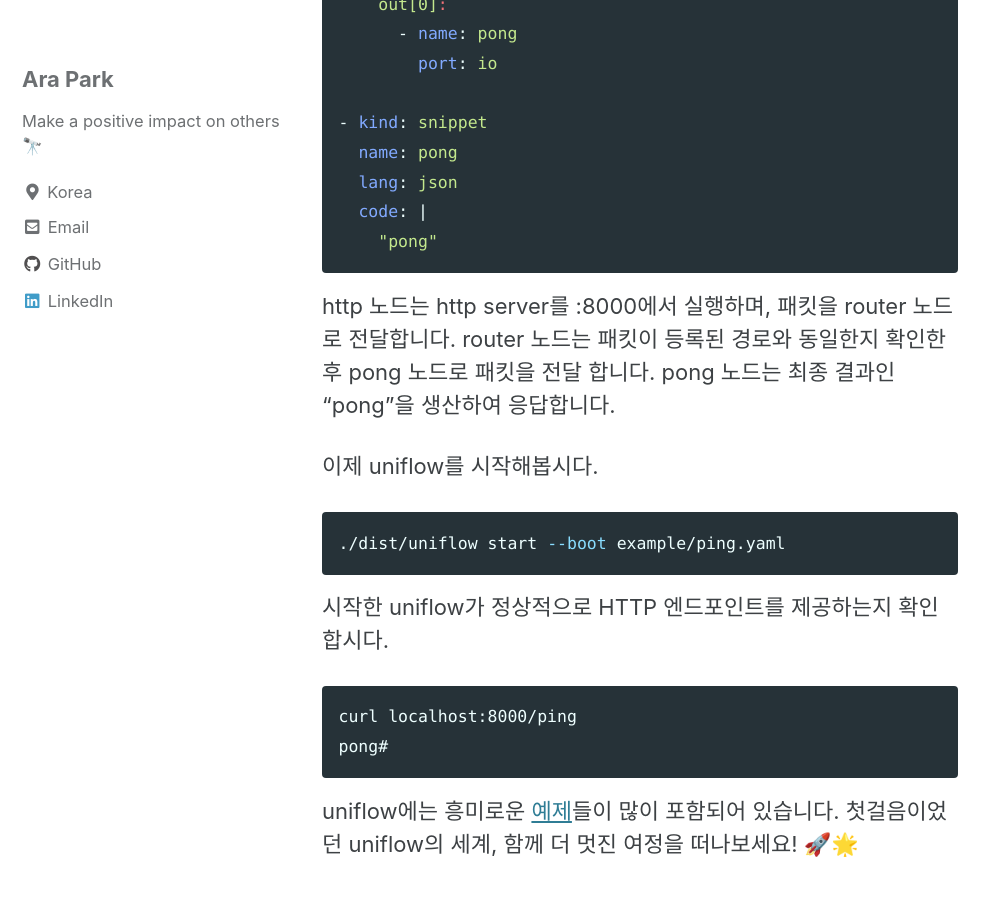
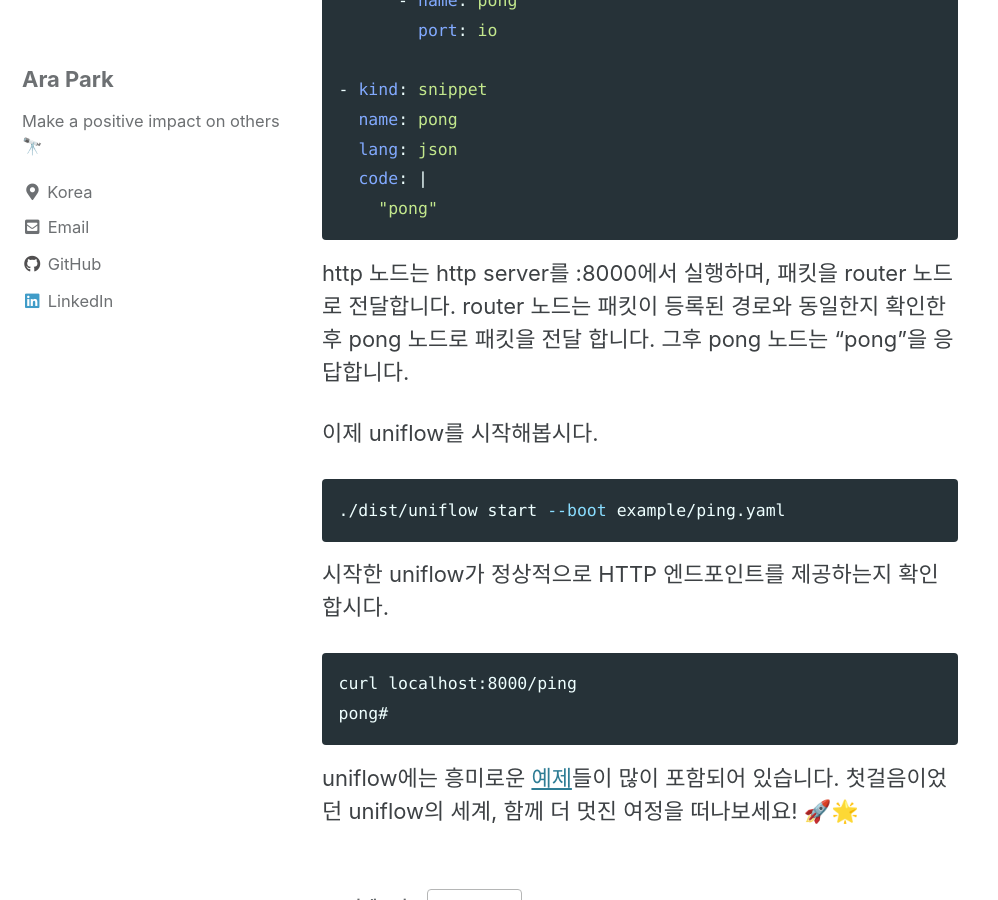
Before and after one commit to siyul-park/siyul-park.github.io, a Jekyll site: the page built from _posts/2023-11-20-hello-uniflow.md, in a window 1280 px wide and 900 px high, scrolled down 2525 px. Shown: the whole window, without its empty margins (0-998 px from the left). Built offline with Jekyll 4.4.1, drawn with Linux system fonts in a browser that asks for light colours; cached includes are drawn as plain includes; comment, search, counter and statistics services are not loaded; some of the changed text lies outside the part shown.

Commit message:
docs: hello uniflow드내용 다듬기

````diff
--- a/_posts/2023-11-20-hello-uniflow.md
+++ b/_posts/2023-11-20-hello-uniflow.md
@@ -66,7 +66,7 @@ uniflow
   code: |
     "pong"
 ```
-http 노드는 http server를 :8000에서 실행하며, 패킷을 router 노드로 전달합니다. router 노드는 패킷이 등록된 경로와 동일한지 확인한 후 pong 노드로 패킷을 전달 합니다. pong 노드는 최종 결과인 "pong"을 생산하여 응답합니다.
+http 노드는 http server를 :8000에서 실행하며, 패킷을 router 노드로 전달합니다. router 노드는 패킷이 등록된 경로와 동일한지 확인한 후 pong 노드로 패킷을 전달 합니다. 그후 pong 노드는 "pong"을 응답합니다.
 
 이제 uniflow를 시작해봅시다.
 
````
Also changed, not shown: other parts of _posts/2023-11-20-hello-uniflow.md (+1 -1 lines).
